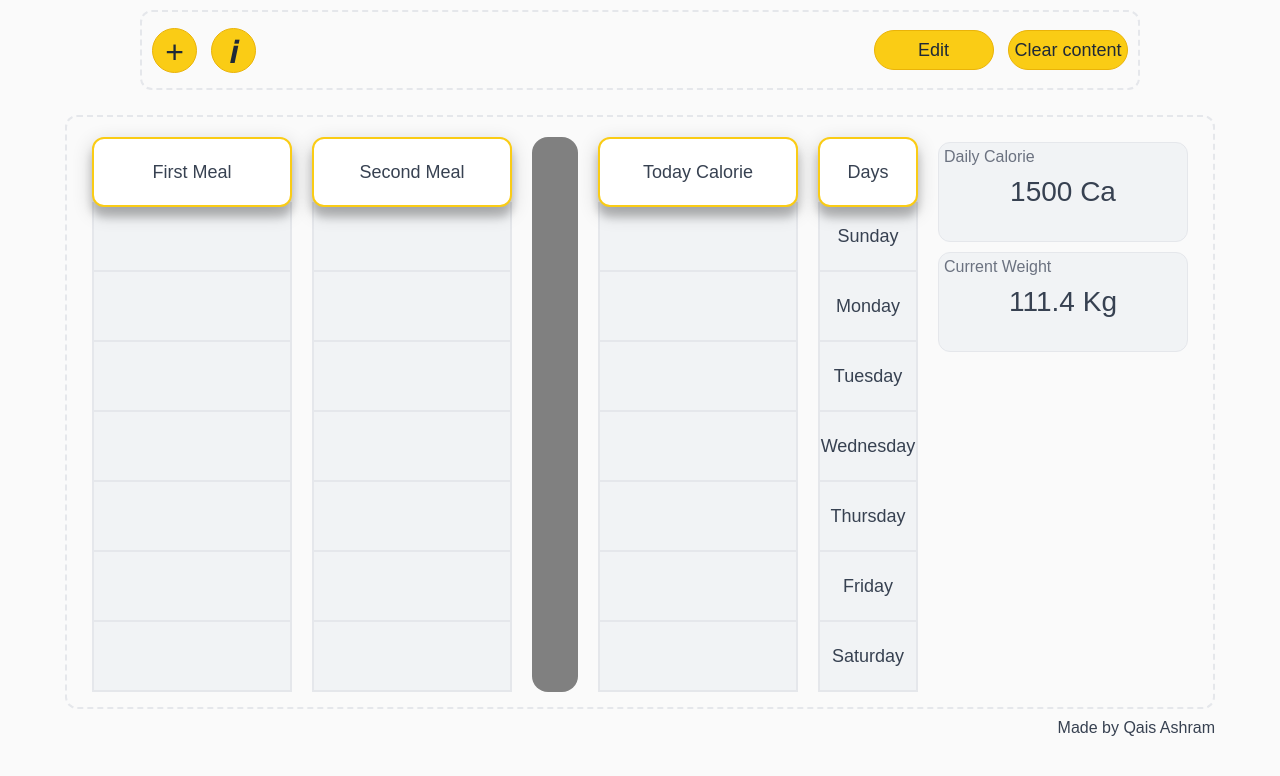
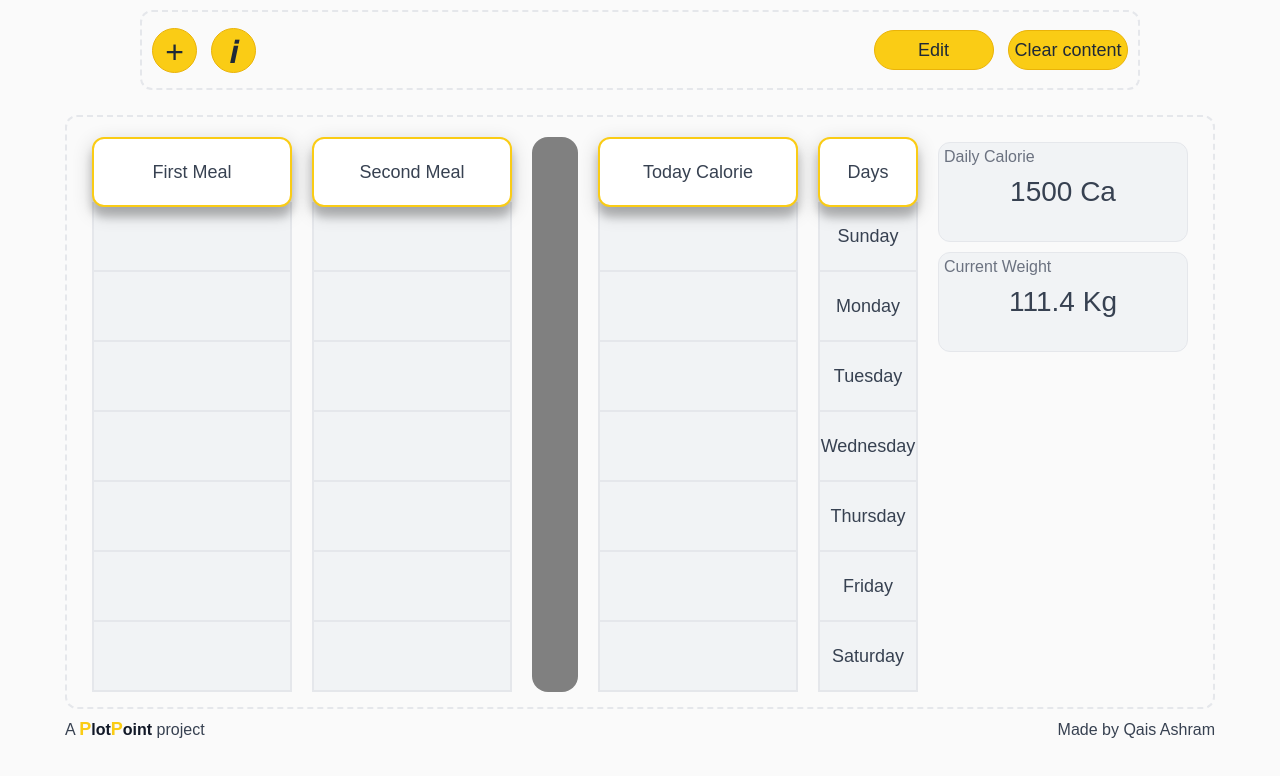
Before and after one commit to SEZ4/NewFoodTracker, a website: page views/index.html in a window 1280 px wide. Drawn offline with Linux system fonts and the light colour scheme; a web font is replaced by a local one.

Commit message:
PlotPoint Stamp

```diff
--- a/public/style.css
+++ b/public/style.css
@@ -173,12 +173,23 @@ body{
     color: var(--text-body);
 }
 footer{
+    display: flex;
+    justify-content: space-between;
+    align-items: center;
     width: 100%;
     max-width: 1150px;
     margin-top: 10px;
     text-align: end;
     color: var(--text-body);
     font-size: 16px;
+}
+footer > p > span{
+    font-weight: 800;
+    color: var(--text-heading);
+}
+footer > p > span > span{
+    color: var(--brand-yellow-main);
+    font-size: 18px;
 }
 
 @media(max-width: 1180px){
--- a/views/index.html
+++ b/views/index.html
@@ -6,6 +6,7 @@
     <meta charset="UTF-8">
     <meta name="viewport" content="width=device-width, initial-scale=1.0">
 
+    <link href="../public/img/FoodTrackerIcon.png" rel="icon" type="image/x-icon">
     <link href="../public/style.css" rel="stylesheet">
     <link rel="preconnect" href="https://fonts.googleapis.com">
     <link rel="preconnect" href="https://fonts.gstatic.com" crossorigin>
@@ -91,6 +92,7 @@
             </div>
         </div>
         <footer>
+            <p>A <span><span>P</span>lot<span>P</span>oint</span> project</p>
             <p>Made by Qais Ashram</p>
         </footer>
     </div>
```
Also changed, not shown: public/img/FoodTrackerIcon.png (added), public/img/PlotPoint.png (added).
